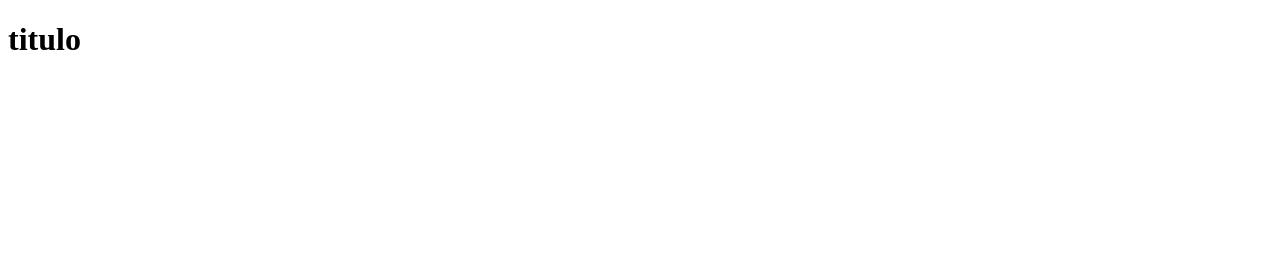
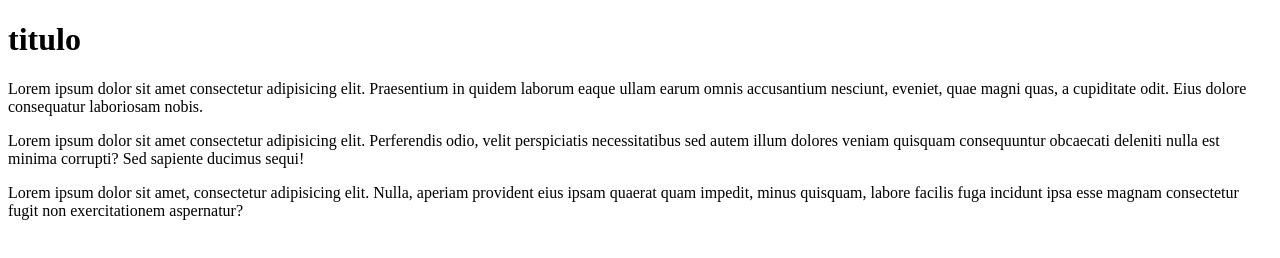
Before and after one commit to Federerbosch/coderhouse, a plain HTML site: page index.html in a window 1280 px wide. Drawn offline with Linux system fonts and the light colour scheme.

Commit message:
cambios en index con un lorem

```diff
--- a/index.html
+++ b/index.html
@@ -7,6 +7,8 @@
 </head>
 <body>
     <h1>titulo</h1>
-    <p></p>
+    <p>Lorem ipsum dolor sit amet consectetur adipisicing elit. Praesentium in quidem laborum eaque ullam earum omnis accusantium nesciunt, eveniet, quae magni quas, a cupiditate odit. Eius dolore consequatur laboriosam nobis.</p>
+    <p>Lorem ipsum dolor sit amet consectetur adipisicing elit. Perferendis odio, velit perspiciatis necessitatibus sed autem illum dolores veniam quisquam consequuntur obcaecati deleniti nulla est minima corrupti? Sed sapiente ducimus sequi!</p>
+    <p>Lorem ipsum dolor sit amet, consectetur adipisicing elit. Nulla, aperiam provident eius ipsam quaerat quam impedit, minus quisquam, labore facilis fuga incidunt ipsa esse magnam consectetur fugit non exercitationem aspernatur?</p>
 </body>
 </html>
```
